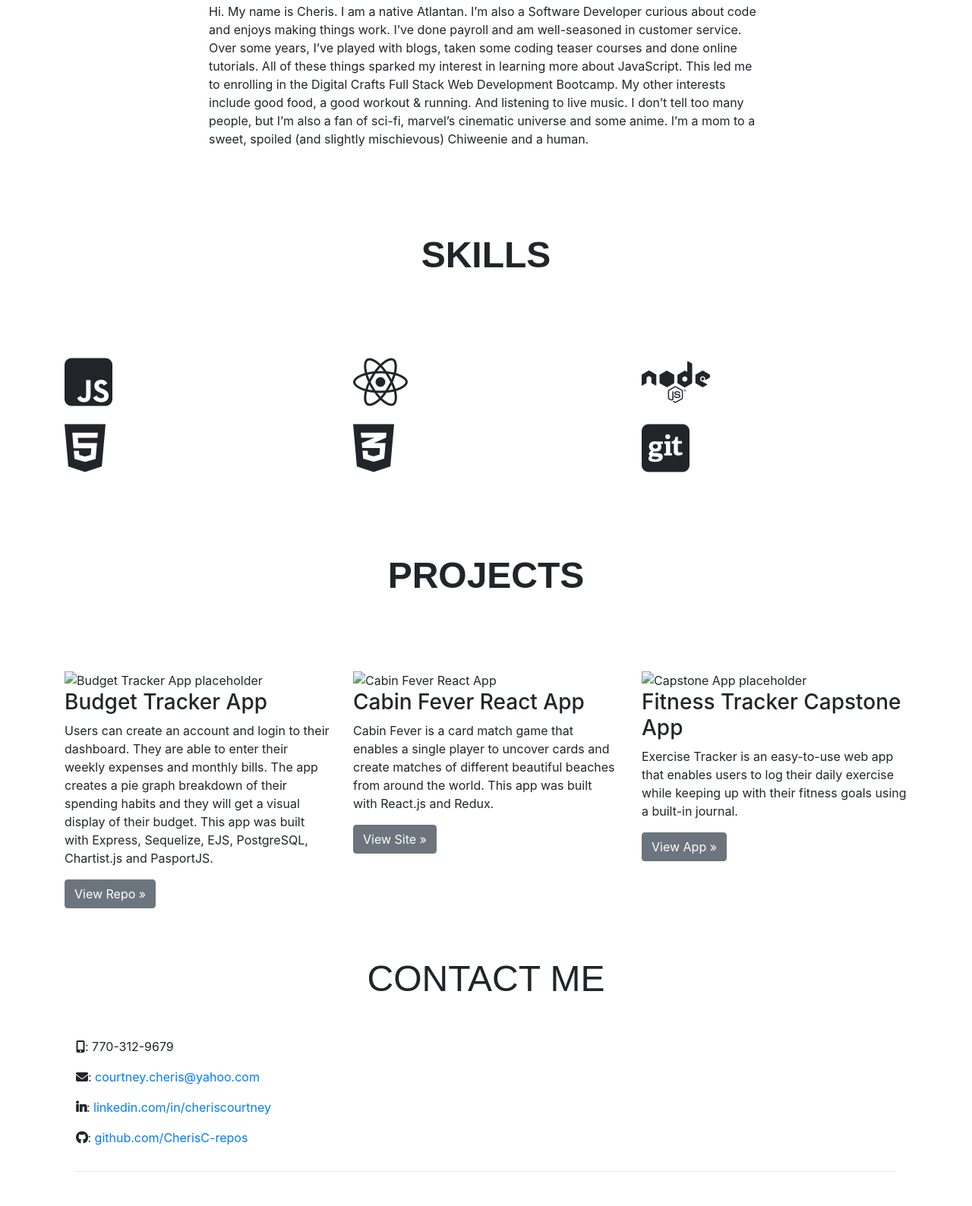
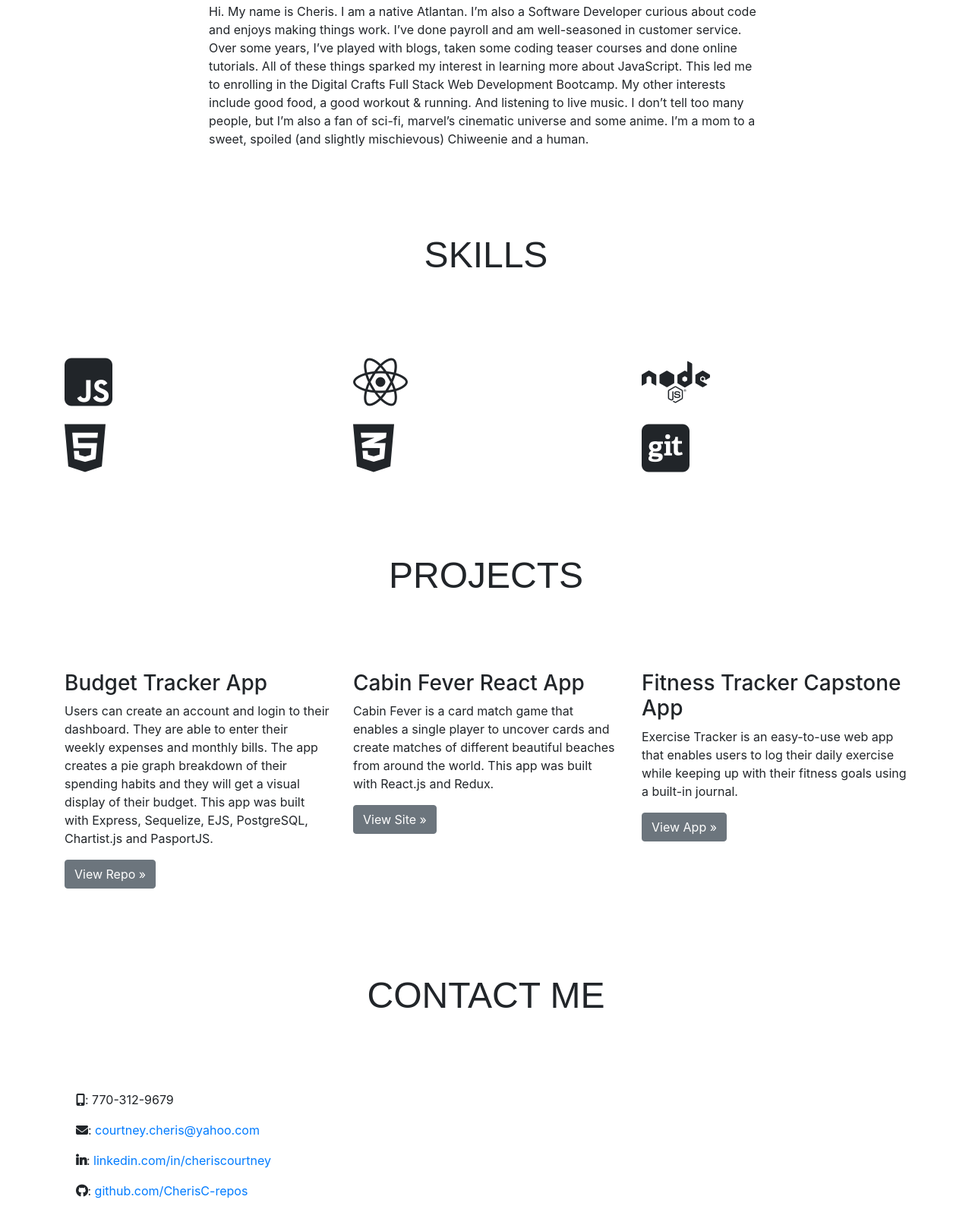
Before and after one commit to CherisC/CherisC.github.io, a plain HTML site: page index.html in a window 1280 px wide. Shown: the part 584-2172 px from the top of the page at 76% size. Before the commit the page ends 2143 px from the top, so only its background shows below. Drawn offline with nearby package versions, Linux system fonts and the light colour scheme.

Commit message:
Took bold off of font on section headers. Removed placeholders for app pics

```diff
--- a/index.html
+++ b/index.html
@@ -71,7 +71,7 @@
          </div>
             <br>
         <div class="container2 col-md-12">
-              <h2 id="skills" class="text-center my-5 py-5 text-uppercase font-weight-bolder bungee">Skills</h2>
+              <h2 id="skills" class="text-center my-5 py-5 text-uppercase bungee">Skills</h2>
                <div class="row">
                 <div class="col"><i class="fab fa-js-square display-3"></i></div>
                 <div class="col"><i class="fab fa-react display-3"></i></i></div>
@@ -85,18 +85,18 @@
         </div>
         <br>
         <div class="container">
-          <h2 id="recent-projects" class="text-center my-5 py-5 text-uppercase font-weight-bolder bungee">Projects</h2>
+          <h2 id="recent-projects" class="text-center my-5 py-5 text-uppercase bungee">Projects</h2>
           <!-- Example row of columns -->
           <div class="row my-2">
             <div class="col-md-4">
-               <img src="images/food-delivery-app.jpg" class="img-fluid" alt="Budget Tracker App placeholder">
+               <!--<img src="images/food-delivery-app.jpg" class="img-fluid" alt="Budget Tracker App placeholder">-->
               <h3>Budget Tracker App</h3><p>Users can create an account and login to their dashboard. They are able to enter their weekly expenses and monthly bills.
                 The app creates a pie graph breakdown of their spending habits and they will get a visual display of their budget. This app was built with Express, Sequelize,
                 EJS, PostgreSQL, Chartist.js and PasportJS. </p>
               <p><a class="btn btn-secondary" href="https://github.com/CherisC/Full-Stack-Financial-Tracker" role="button">View Repo &raquo;</a></p>
             </div>
             <div class="col-md-4 ">
-              <img src="images/photo-sharing-app.jpg" class="img-fluid" alt="Cabin Fever React App">
+              <!--<img src="images/photo-sharing-app.jpg" class="img-fluid" alt="Cabin Fever React App">-->
               <h3>Cabin Fever React App</h3>
               <p>Cabin Fever is a card match game that enables a single player to uncover cards and create matches of
                 different beautiful beaches from around the world.
@@ -104,7 +104,7 @@
               <p><a href="http://cabin-fever-react.vercel.app/" class="btn btn-secondary" role="button">View Site &raquo;</a></p>
             </div>
             <div class="col-md-4">
-              <img src="images/synthesizer-app.jpg" class="img-fluid" alt="Capstone App placeholder">
+              <!--<img src="images/synthesizer-app.jpg" class="img-fluid" alt="Capstone App placeholder">-->
               <h3>Fitness Tracker Capstone App</h3>
               <p>Exercise Tracker is an easy-to-use web app that enables users to log their daily exercise while
                 keeping up with their fitness goals using a built-in journal. </p>
@@ -114,7 +114,7 @@
 
           <div class="container">
             <!-- Example row of columns -->
-            <h2 id="contact" class="text-center my-5 text-uppercase bungee">Contact Me</h2>
+            <h2 id="contact" class="text-center my-5 py-5 text-uppercase bungee">Contact Me</h2>
             <div class="row">
               <div class="col-md-8">
                 <p><i class="fa fa-mobile" aria-hidden="true"></i>: 770-312-9679</p>
```
